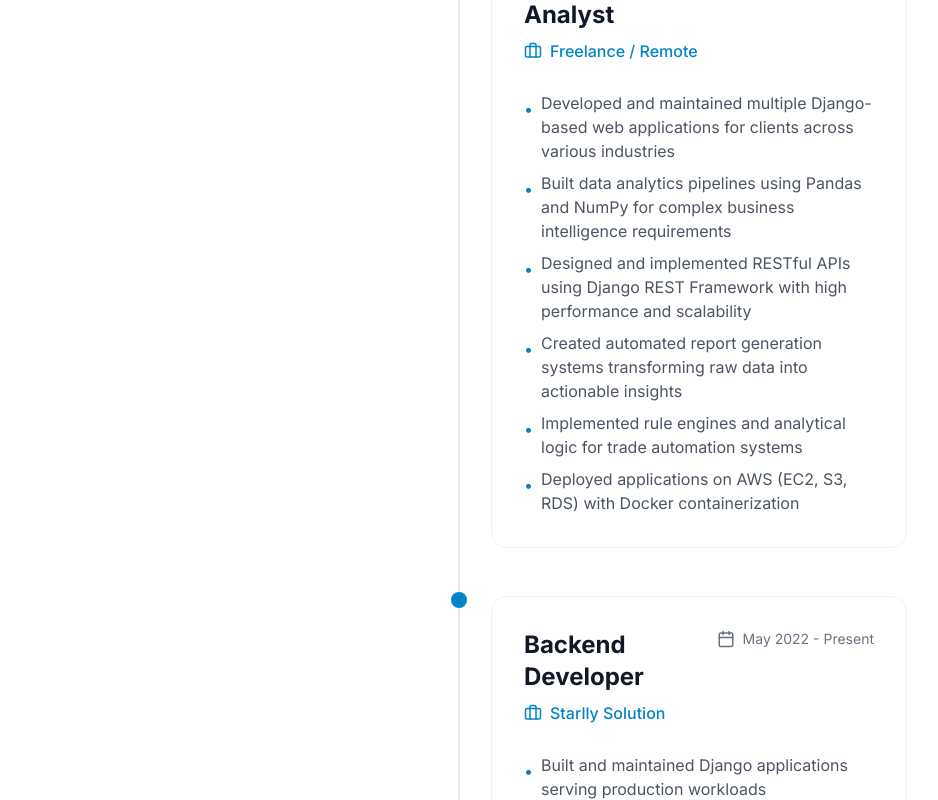
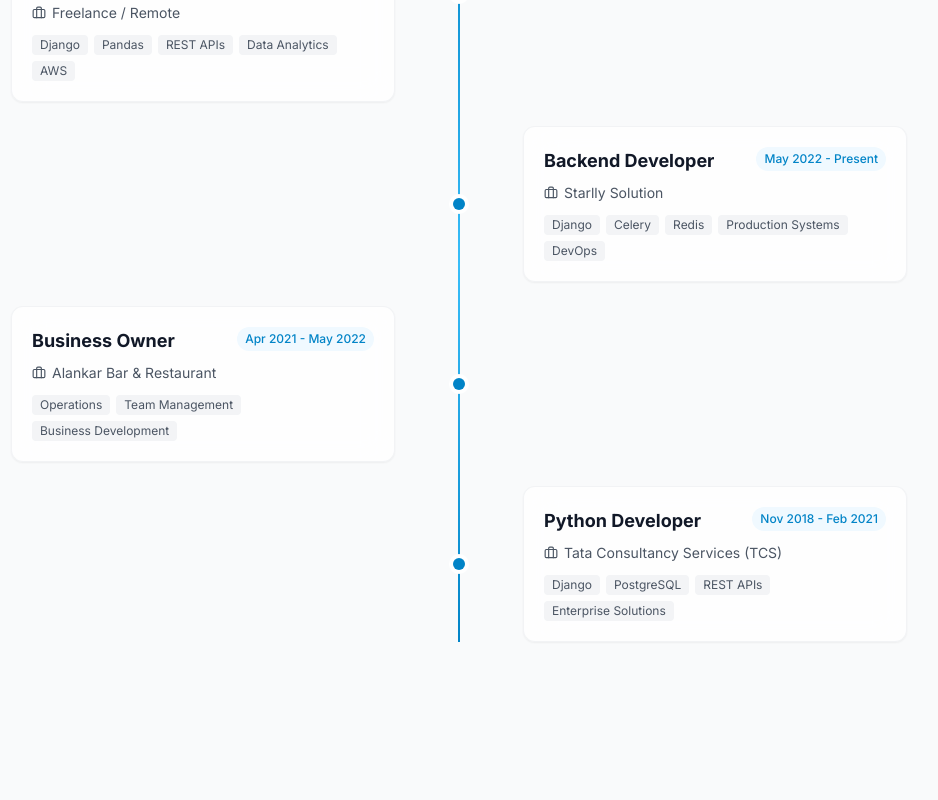
Before and after one commit to msumanth960/measdev, a Next.js app: page / in a window 1280 px wide. Shown: the part 5760-6560 px from the top of the page, without its empty margins (181-1119 px from the left). Built offline with nearby package versions, Linux system fonts and the light colour scheme.

Commit message:
refactor: Redesign Experience section with compact timeline layout

```diff
--- a/components/sections/experience.tsx
+++ b/components/sections/experience.tsx
@@ -1,90 +1,44 @@
 'use client';
 
 import { motion } from 'framer-motion';
-import { Briefcase, Calendar } from 'lucide-react';
+import { Briefcase, Calendar, MapPin } from 'lucide-react';
 
 const experiences = [
   {
     title: 'Senior Django Developer & Data Analyst',
     company: 'Freelance / Remote',
     period: '2023 - Present',
-    description: [
-      'Developed and maintained multiple Django-based web applications for clients across various industries',
-      'Built data analytics pipelines using Pandas and NumPy for complex business intelligence requirements',
-      'Designed and implemented RESTful APIs using Django REST Framework with high performance and scalability',
-      'Created automated report generation systems transforming raw data into actionable insights',
-      'Implemented rule engines and analytical logic for trade automation systems',
-      'Deployed applications on AWS (EC2, S3, RDS) with Docker containerization',
-    ],
+    highlight: 'Django, Pandas, REST APIs, Data Analytics, AWS',
   },
   {
     title: 'Backend Developer',
     company: 'Starlly Solution',
     period: 'May 2022 - Present',
-    description: [
-      'Built and maintained Django applications serving production workloads',
-      'Developed REST APIs for mobile and web clients with comprehensive authentication and authorization',
-      'Optimized database queries and implemented caching strategies to improve application performance',
-      'Implemented background task processing with Celery and Redis for asynchronous operations',
-      'Production debugging and DevOps handling including server performance tuning',
-      'Collaborated with frontend developers to integrate React/Next.js applications with Django backends',
-    ],
+    highlight: 'Django, Celery, Redis, Production Systems, DevOps',
   },
   {
     title: 'Business Owner',
     company: 'Alankar Bar & Restaurant',
     period: 'Apr 2021 - May 2022',
-    description: [
-      'Managed end-to-end operations of a hospitality business',
-      'Handled inventory management, vendor relations, and financial planning',
-      'Developed business acumen in operations, customer service, and team management',
-      'Gained real-world experience in running a business from the ground up',
-    ],
+    highlight: 'Operations, Team Management, Business Development',
   },
   {
     title: 'Python Developer',
     company: 'Tata Consultancy Services (TCS)',
     period: 'Nov 2018 - Feb 2021',
-    description: [
-      'Developed Django web applications following enterprise best practices and design patterns',
-      'Integrated third-party APIs and payment gateways into web applications',
-      'Implemented user authentication, authorization, and role-based access control systems',
-      'Worked with PostgreSQL and MySQL databases, writing optimized queries and migrations',
-      'Participated in code reviews and collaborated with cross-functional teams',
-    ],
+    highlight: 'Django, PostgreSQL, REST APIs, Enterprise Solutions',
   },
 ];
 
 export function Experience() {
-  const containerVariants = {
-    hidden: { opacity: 0 },
-    visible: {
-      opacity: 1,
-      transition: {
-        staggerChildren: 0.2,
-      },
-    },
-  };
-
-  const itemVariants = {
-    hidden: { opacity: 0, x: -30 },
-    visible: {
-      opacity: 1,
-      x: 0,
-      transition: {
-        duration: 0.5,
-      },
-    },
-  };
-
   return (
-    <section id="experience" className="py-20">
+    <section id="experience" className="py-20 bg-gray-50 dark:bg-gray-800/50">
       <div className="container mx-auto px-4 sm:px-6 lg:px-8">
         <motion.div
           initial={{ opacity: 0, y: 20 }}
           whileInView={{ opacity: 1, y: 0 }}
           viewport={{ once: true }}
-          className="text-center mb-16"
+          className="text-center mb-12"
         >
           <h2 className="text-4xl md:text-5xl font-bold mb-4 bg-gradient-to-r from-primary-600 to-primary-400 bg-clip-text text-transparent">
             Work Experience
@@ -92,62 +46,64 @@
           <div className="w-24 h-1 bg-primary-600 mx-auto rounded-full" />
         </motion.div>
 
-        <motion.div
-          variants={containerVariants}
-          initial="hidden"
-          whileInView="visible"
-          viewport={{ once: true, amount: 0.2 }}
-          className="max-w-4xl mx-auto"
-        >
+        <div className="max-w-4xl mx-auto">
+          {/* Timeline */}
           <div className="relative">
-            {/* Timeline Line */}
-            <div className="absolute left-8 md:left-1/2 top-0 bottom-0 w-0.5 bg-gray-200 dark:bg-gray-700 transform md:-translate-x-1/2" />
+            {/* Vertical Line */}
+            <div className="absolute left-4 md:left-1/2 top-0 bottom-0 w-0.5 bg-gradient-to-b from-primary-600 via-primary-400 to-primary-600 transform md:-translate-x-1/2" />
 
             {experiences.map((exp, index) => (
               <motion.div
                 key={index}
-                variants={itemVariants}
-                className="relative mb-12 pl-20 md:pl-0"
+                initial={{ opacity: 0, y: 20 }}
+                whileInView={{ opacity: 1, y: 0 }}
+                viewport={{ once: true }}
+                transition={{ duration: 0.4, delay: index * 0.1 }}
+                className={`relative flex items-center mb-6 ${
+                  index % 2 === 0 ? 'md:flex-row' : 'md:flex-row-reverse'
+                }`}
               >
                 {/* Timeline Dot */}
-                <div className="absolute left-6 md:left-1/2 w-4 h-4 bg-primary-600 rounded-full transform md:-translate-x-1/2 -translate-y-1 z-10" />
-                <div className="absolute left-6 md:left-1/2 w-4 h-4 bg-primary-600 rounded-full transform md:-translate-x-1/2 -translate-y-1 animate-ping opacity-20" />
+                <div className="absolute left-4 md:left-1/2 w-3 h-3 bg-primary-600 rounded-full transform md:-translate-x-1/2 z-10 ring-4 ring-white dark:ring-gray-900" />
 
-                <div className="bg-white dark:bg-gray-900 rounded-2xl p-8 glass-effect md:ml-auto md:w-[calc(50%-2rem)]">
-                  <div className="flex items-start justify-between mb-4">
-                    <div>
-                      <h3 className="text-2xl font-bold text-gray-900 dark:text-gray-100 mb-2">
+                {/* Card */}
+                <motion.div
+                  whileHover={{ scale: 1.02 }}
+                  className={`ml-10 md:ml-0 md:w-[calc(50%-2rem)] ${
+                    index % 2 === 0 ? 'md:mr-auto md:pr-8' : 'md:ml-auto md:pl-8'
+                  }`}
+                >
+                  <div className="bg-white dark:bg-gray-900 rounded-xl p-5 glass-effect shadow-sm hover:shadow-md transition-shadow">
+                    <div className="flex flex-wrap items-start justify-between gap-2 mb-2">
+                      <h3 className="text-lg font-bold text-gray-900 dark:text-gray-100">
                         {exp.title}
                       </h3>
-                      <div className="flex items-center gap-2 text-primary-600 dark:text-primary-400 mb-3">
-                        <Briefcase size={18} />
-                        <span className="font-medium">{exp.company}</span>
-                      </div>
+                      <span className="text-xs font-medium text-primary-600 dark:text-primary-400 bg-primary-50 dark:bg-primary-900/30 px-2 py-1 rounded-full whitespace-nowrap">
+                        {exp.period}
+                      </span>
                     </div>
-                    <div className="flex items-center gap-2 text-sm text-gray-500 dark:text-gray-400 whitespace-nowrap">
-                      <Calendar size={18} />
-                      <span>{exp.period}</span>
+
+                    <div className="flex items-center gap-1.5 text-sm text-gray-600 dark:text-gray-400 mb-3">
+                      <Briefcase size={14} />
+                      <span>{exp.company}</span>
+                    </div>
+
+                    <div className="flex flex-wrap gap-1.5">
+                      {exp.highlight.split(', ').map((skill) => (
+                        <span
+                          key={skill}
+                          className="text-xs px-2 py-0.5 bg-gray-100 dark:bg-gray-800 text-gray-600 dark:text-gray-400 rounded"
+                        >
+                          {skill}
+                        </span>
+                      ))}
                     </div>
                   </div>
-
-                  <ul className="space-y-2">
-                    {exp.description.map((item, idx) => (
-                      <li
-                        key={idx}
-                        className="text-gray-600 dark:text-gray-400 flex items-start gap-2"
-                      >
-                        <span className="text-primary-600 dark:text-primary-400 mt-1.5">
-                          •
-                        </span>
-                        <span>{item}</span>
-                      </li>
-                    ))}
-                  </ul>
-                </div>
+                </motion.div>
               </motion.div>
             ))}
           </div>
-        </motion.div>
+        </div>
       </div>
     </section>
   );
```
